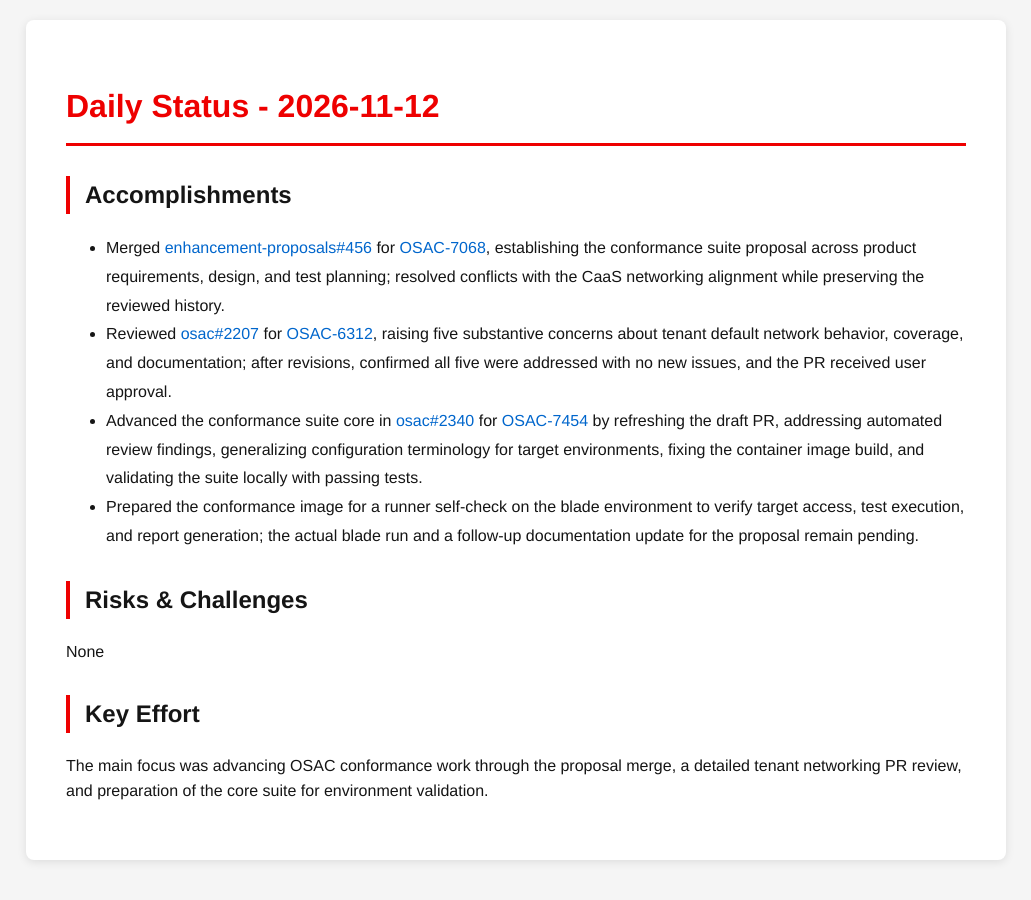
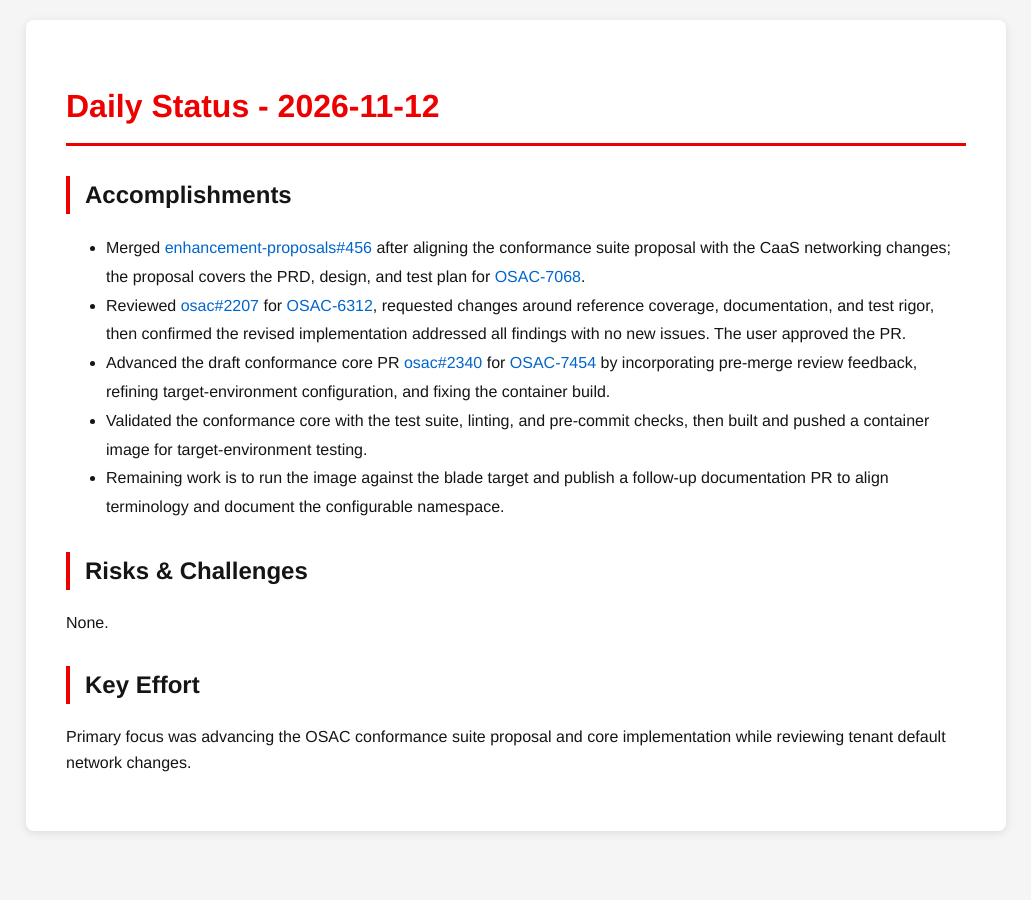
Before and after one commit to tzvatot/daily-status, a Jekyll site: the page built from 2026-11-12.md, in a window 1280 px wide. Shown: the whole page, without its empty margins (124-1155 px from the left). Built offline with Jekyll 4.4.1, drawn with Linux system fonts in a browser that asks for light colours.

Commit message:
Daily status update - 2026-11-12

```diff
--- a/2026-11-12.md
+++ b/2026-11-12.md
@@ -7,13 +7,14 @@ date: 2026-11-12
 # Daily Status - 2026-11-12
 
 ## Accomplishments
-- Merged [enhancement-proposals#456](https://github.com/osac-project/enhancement-proposals/pull/456) for [OSAC-7068](https://redhat.atlassian.net/browse/OSAC-7068), establishing the conformance suite proposal across product requirements, design, and test planning; resolved conflicts with the CaaS networking alignment while preserving the reviewed history.
-- Reviewed [osac#2207](https://github.com/osac-project/osac/pull/2207) for [OSAC-6312](https://redhat.atlassian.net/browse/OSAC-6312), raising five substantive concerns about tenant default network behavior, coverage, and documentation; after revisions, confirmed all five were addressed with no new issues, and the PR received user approval.
-- Advanced the conformance suite core in [osac#2340](https://github.com/osac-project/osac/pull/2340) for [OSAC-7454](https://redhat.atlassian.net/browse/OSAC-7454) by refreshing the draft PR, addressing automated review findings, generalizing configuration terminology for target environments, fixing the container image build, and validating the suite locally with passing tests.
-- Prepared the conformance image for a runner self-check on the blade environment to verify target access, test execution, and report generation; the actual blade run and a follow-up documentation update for the proposal remain pending.
+- Merged [enhancement-proposals#456](https://github.com/osac-project/enhancement-proposals/pull/456) after aligning the conformance suite proposal with the CaaS networking changes; the proposal covers the PRD, design, and test plan for [OSAC-7068](https://redhat.atlassian.net/browse/OSAC-7068).
+- Reviewed [osac#2207](https://github.com/osac-project/osac/pull/2207) for [OSAC-6312](https://redhat.atlassian.net/browse/OSAC-6312), requested changes around reference coverage, documentation, and test rigor, then confirmed the revised implementation addressed all findings with no new issues. The user approved the PR.
+- Advanced the draft conformance core PR [osac#2340](https://github.com/osac-project/osac/pull/2340) for [OSAC-7454](https://redhat.atlassian.net/browse/OSAC-7454) by incorporating pre-merge review feedback, refining target-environment configuration, and fixing the container build.
+- Validated the conformance core with the test suite, linting, and pre-commit checks, then built and pushed a container image for target-environment testing.
+- Remaining work is to run the image against the blade target and publish a follow-up documentation PR to align terminology and document the configurable namespace.
 
 ## Risks & Challenges
-None
+None.
 
 ## Key Effort
-The main focus was advancing OSAC conformance work through the proposal merge, a detailed tenant networking PR review, and preparation of the core suite for environment validation.
+Primary focus was advancing the OSAC conformance suite proposal and core implementation while reviewing tenant default network changes.
```
